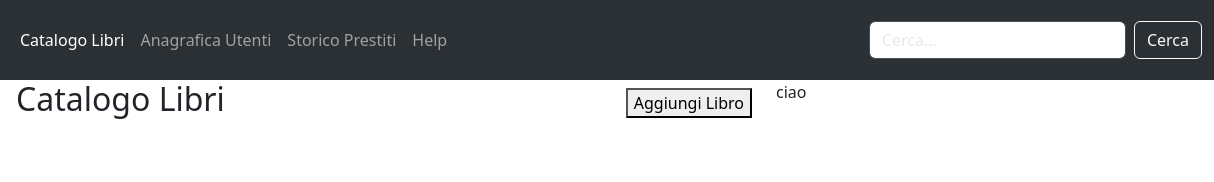
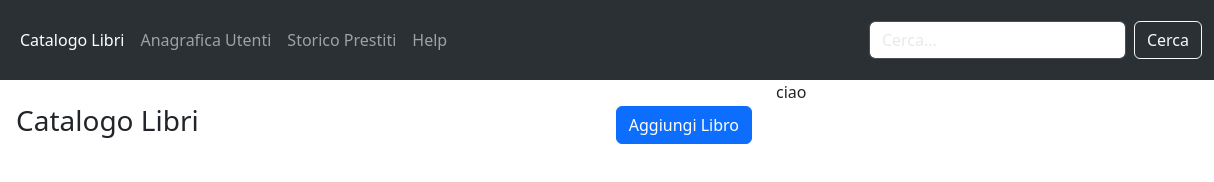
Before and after one commit to petraalpigiano/html-css-bootstrap-dashboard, a plain HTML site: page index.html in a window 1280 px wide. Shown: the full height of the page, 66-1280 px from the left. Drawn offline with nearby package versions, Linux system fonts and the light colour scheme.

Commit message:
add title

```diff
--- a/index.html
+++ b/index.html
@@ -78,9 +78,11 @@
     <div class="container">
       <div class="row">
         <div class="col-lg-8">
-          <div class="d-flex justify-content-between align-items-center">
-            <h2>Catalogo Libri</h2>
-            <button>Aggiungi Libro</button>
+          <div class="d-flex justify-content-between align-items-center my-4">
+            <h3 class="fw-light">Catalogo Libri</h3>
+            <button type="button" class="btn btn-primary">
+              Aggiungi Libro
+            </button>
           </div>
         </div>
         <div class="col-lg-4">ciao</div>
```
